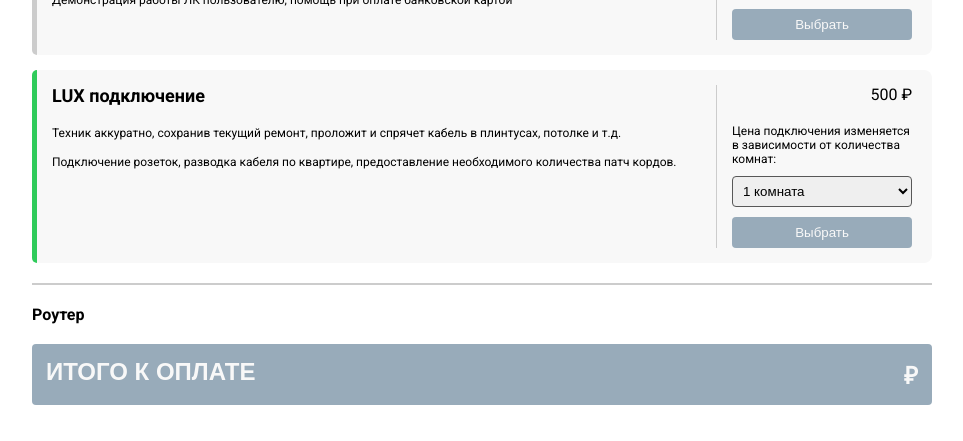
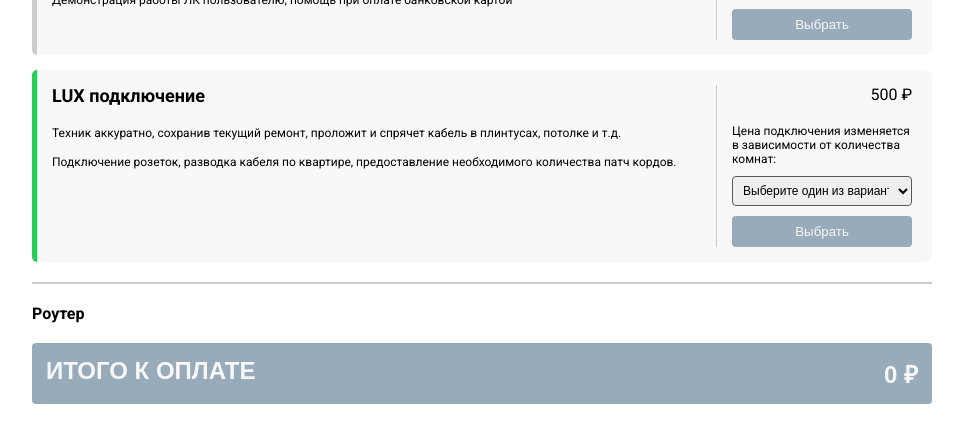
Before and after one commit to yuliya-karimova/Vue-3-Pinia, a Vue app: page / in a window 1280 px wide. Shown: the part 202-643 px from the top of the page, without its empty margins (158-1121 px from the left). Built offline with nearby package versions, Linux system fonts and the light colour scheme.

Commit message:
feat: add price calculating

```diff
--- a/src/base_components/BaseSelect.vue
+++ b/src/base_components/BaseSelect.vue
@@ -46,6 +46,7 @@ const selected = computed({
 
   &__select {
     padding: 6px;
+    font-size: $fs-base;
     border: 1px $border-style-dark;
     border-radius: $br-medium;
   }
--- /dev/null
+++ b/src/components/NewCustomerWizard/components/WizardOption.vue
@@ -0,0 +1,31 @@
+<script setup lang="ts">
+import { computed } from "vue";
+import { OptionType } from "../../../globalTypes";
+import BaseCheckbox from "../../../base_components/BaseCheckbox.vue";
+import { useNewCustomerStore } from "../../../stores/NewCustomerStore";
+const { standartCheckedOptions, checkOption, uncheckOption } =
+  useNewCustomerStore();
+
+type Props = {
+  optionData: OptionType;
+};
+const props = defineProps<Props>();
+
+const isChecked = computed(() => {
+  return !!standartCheckedOptions.find(
+    ({ title }) => title === props.optionData.title
+  );
+});
+
+const onInput = (isChecked: boolean) => {
+  isChecked ? checkOption(props.optionData) : uncheckOption(props.optionData);
+};
+</script>
+
+<template>
+  <BaseCheckbox
+    :text="props.optionData.title"
+    :is-checked="isChecked"
+    @input="onInput"
+  />
+</template>
--- a/src/components/NewCustomerWizard/components/WizardLuxSelect.vue
+++ b/src/components/NewCustomerWizard/components/WizardSelect.vue
@@ -11,7 +11,7 @@ const props = defineProps<Props>();
 <template>
   <BaseSelect
     :title="props.selectData.title"
-    :selected-item="selectData.items[0].title"
+    selected-item=""
     :item-list="selectData.items"
     :is-required="true"
   />
--- a/src/components/NewCustomerWizard/components/WizardStandartOption.vue
+++ /dev/null
@@ -1,25 +0,0 @@
-<script setup lang="ts">
-import { computed } from "vue";
-import { OptionType } from "../../../globalTypes";
-import BaseCheckbox from "../../../base_components/BaseCheckbox.vue";
-import { useNewCustomerStore } from "../../../stores/NewCustomerStore";
-const { standartVariantCheckedOptions, checkStandartOption, uncheckStandartOption } = useNewCustomerStore();
-
-type Props = {
-  optionData: OptionType;
-};
-const props = defineProps<Props>();
-
-const isChecked = computed(() => {
-  return !!standartVariantCheckedOptions.find(({title}) => title === props.optionData.title)
-});
-
-const input = (isChecked: boolean) => {
-  isChecked ? checkStandartOption(props.optionData) : uncheckStandartOption(props.optionData)
-}
-
-</script>
-
-<template>
-  <BaseCheckbox :text="props.optionData.title" :is-checked="isChecked" @input="input" />
-</template>
--- a/src/components/NewCustomerWizard/components/WizardVariant.vue
+++ b/src/components/NewCustomerWizard/components/WizardVariant.vue
@@ -1,8 +1,12 @@
 <script setup lang="ts">
 import BaseTextButton from "../../../base_components/BaseTextButton.vue";
+import { computed } from "vue";
+import { ConnectionVariants } from "../../../globalTypes";
 import { VariantType } from "../../../globalTypes";
-import WizardStandartOption from "./WizardStandartOption.vue";
-import WizardLuxSelect from "./WizardLuxSelect.vue";
+import WizardOption from "./WizardOption.vue";
+import WizardSelect from "./WizardSelect.vue";
+import { useNewCustomerStore } from "../../../stores/NewCustomerStore";
+const { standartPrice, luxPrice } = useNewCustomerStore();
 
 type Props = {
   variantData: VariantType;
@@ -15,6 +19,18 @@ const descriptionList = props.variantData.description.split("\n");
 const click = () => {
   console.log("click");
 };
+
+const getPrice = computed(() => {
+  if (props.variantData.title === ConnectionVariants.STANDART) {
+    return standartPrice;
+  }
+
+  if (props.variantData.title === ConnectionVariants.LUX) {
+    return luxPrice;
+  }
+
+  return props.variantData.price_default;
+});
 </script>
 
 <template>
@@ -28,14 +44,14 @@ const click = () => {
       </div>
     </div>
     <div class="variant__column variant__column_right">
-      <p class="variant__price">{{ props.variantData.price_default }} ₽</p>
+      <p class="variant__price">{{ getPrice }} ₽</p>
       <div class="variant__controls">
-        <WizardStandartOption
+        <WizardOption
           v-for="option in props.variantData.options"
           :key="option.title"
           :option-data="option"
         />
-        <WizardLuxSelect
+        <WizardSelect
           v-for="select in props.variantData.select"
           :key="select.title"
           :select-data="select"
--- a/src/globalTypes.ts
+++ b/src/globalTypes.ts
@@ -17,7 +17,7 @@ export type VariantType = {
   title: string;
   description: string;
   color: string;
-  price_default: string;
+  price_default: number;
   options: OptionType[];
   select: SelectType[];
 };
@@ -26,3 +26,8 @@ export type StepType = {
   title: string;
   variants: VariantType[];
 };
+
+export enum ConnectionVariants {
+  STANDART = "Стандартное подключение",
+  LUX = "LUX подключение"
+}
--- a/src/stores/NewCustomerStore.ts
+++ b/src/stores/NewCustomerStore.ts
@@ -1,31 +1,76 @@
 import { defineStore } from "pinia";
 import data from "../data/data.json";
-import { OptionType, StepType, VariantType } from "../globalTypes";
+import {
+  OptionType,
+  SelectItemType,
+  StepType,
+  VariantType
+} from "../globalTypes";
+import { ConnectionVariants } from "../globalTypes";
 
 const stepList: StepType[] = JSON.parse(JSON.stringify(data));
 
 export const useNewCustomerStore = defineStore("NewCustomerStore", {
   state: () => ({
+    currentStep: 0,
     steps: stepList,
-    currentStep: 0,
-    standartVariantCheckedOptions: [] as OptionType[],
-    luxVariantSelect: {} as VariantType,
-    routerVariant: {} as VariantType
+    connectionVariant: null as VariantType | null,
+    routerVariant: null as VariantType | null,
+    standartCheckedOptions: [] as OptionType[],
+    luxSelectedItem: null as SelectItemType | null
   }),
 
   getters: {
-    totalPrice() {}
+    isConnectionStandart: (state) => {
+      return state.connectionVariant?.title === ConnectionVariants.STANDART
+    },
+
+    isConnectionLux: (state) => {
+      return state.connectionVariant?.title === ConnectionVariants.LUX
+    },
+
+    standartPrice: (state) => {
+      return (
+        state.steps[0].variants[0].price_default +
+        state.standartCheckedOptions.reduce((acc, { price }) => acc + price, 0)
+      );
+    },
+
+    luxPrice: (state) => {
+      return (
+        state.steps[0].variants[1].price_default +
+        (state.luxSelectedItem?.price || 0)
+      );
+    },
+
+    totalPrice(state) {
+      let total = 0;
+
+      if (this.isConnectionStandart) {
+        total += this.standartPrice;
+      }
+
+      if (this.isConnectionLux) {
+        total += this.luxPrice;
+      }
+
+      if (state.routerVariant) {
+        total += state.routerVariant.price_default;
+      }
+
+      return total;
+    }
   },
 
   actions: {
-    checkStandartOption(option: OptionType) {
-      this.standartVariantCheckedOptions.push(option);
+    checkOption(option: OptionType) {
+      this.standartCheckedOptions.push(option);
     },
-    uncheckStandartOption(option: OptionType) {
-      this.standartVariantCheckedOptions =
-        this.standartVariantCheckedOptions.filter(
-          ({ title }) => title !== option.title
-        );
+
+    uncheckOption(option: OptionType) {
+      this.standartCheckedOptions = this.standartCheckedOptions.filter(
+        ({ title }) => title !== option.title
+      );
     }
   }
 });
```
Also changed, not shown: .eslintrc.js.
